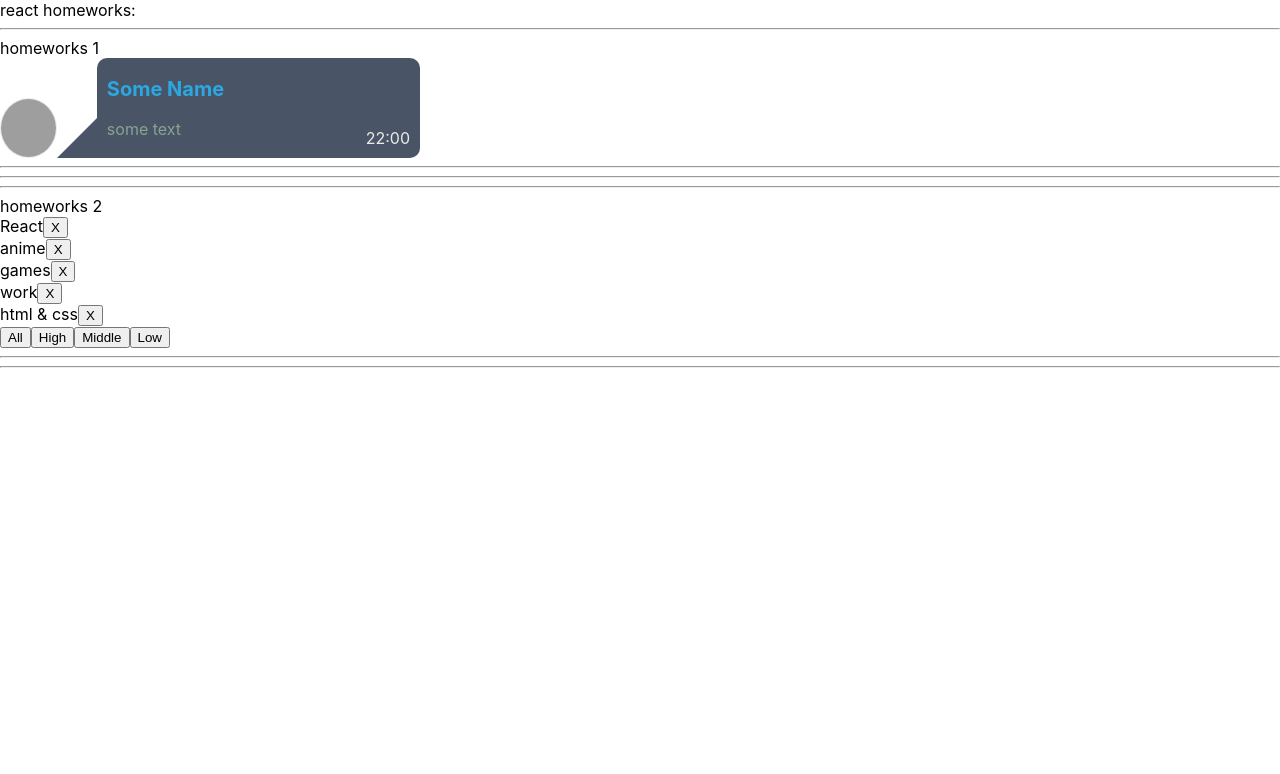
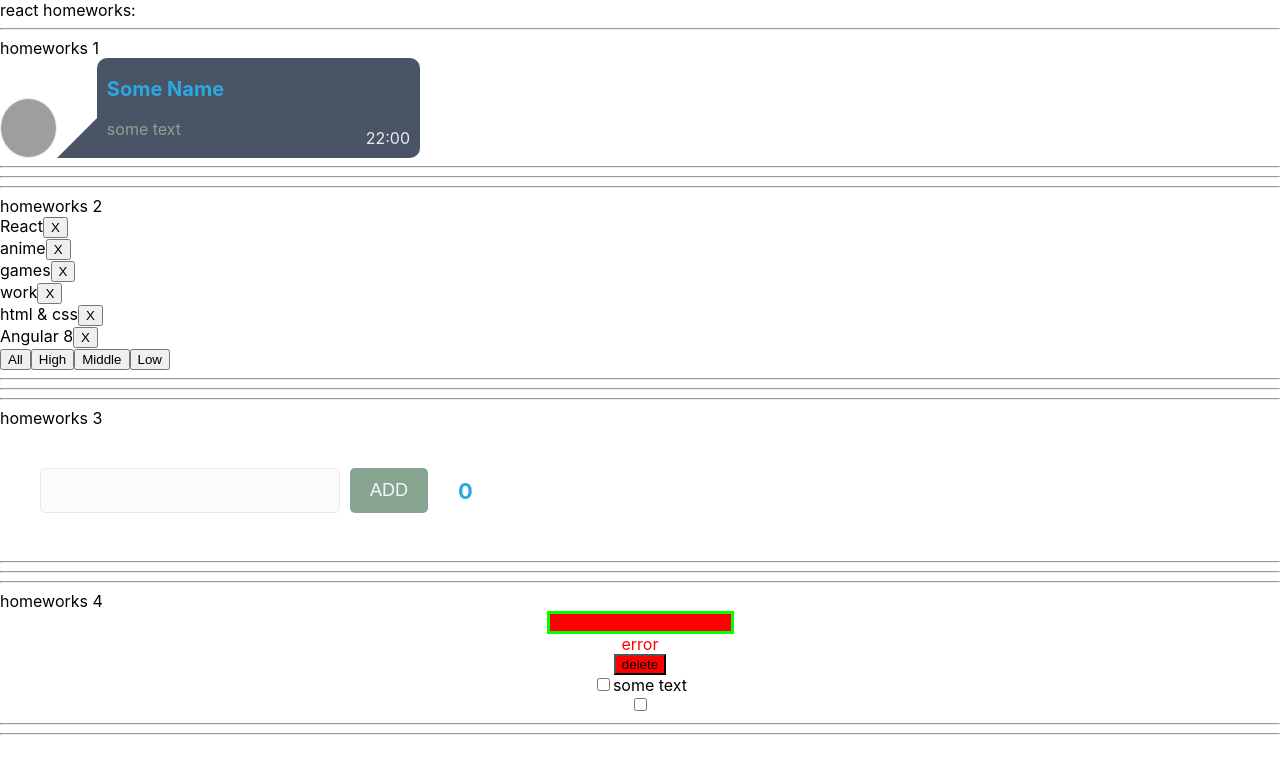
Before and after one commit to 28gomon/homework-incubator, a React (Create React App) app: page / in a window 1280 px wide. Shown: the top 774 px of the page. Built offline with nearby package versions, Linux system fonts and the light colour scheme; grey boxes are pictures that could not be loaded.

Commit message:
add homework 3

```diff
--- a/package.json
+++ b/package.json
@@ -10,10 +10,12 @@
     "@types/node": "^12.0.0",
     "@types/react": "^16.9.0",
     "@types/react-dom": "^16.9.0",
+    "@types/uuid": "^8.3.0",
     "react": "^16.13.1",
     "react-dom": "^16.13.1",
     "react-scripts": "3.4.1",
-    "typescript": "~3.7.2"
+    "typescript": "~3.7.2",
+    "uuid": "^8.3.0"
   },
   "scripts": {
     "start": "react-scripts start",
--- a/src/p1-main/m1-ui/u1-app/App.tsx
+++ b/src/p1-main/m1-ui/u1-app/App.tsx
@@ -2,6 +2,8 @@ import React from "react";
 import s from "./App.module.css";
 import HW1 from "../../../p2-homeworks/h1/HW1";
 import HW2 from "../../../p2-homeworks/h2/HW2";
+import HW3 from "../../../p2-homeworks/h3/HW3";
+import HW4 from "../../../p2-homeworks/h4/HW4";
 
 function App() {
     return (
@@ -9,8 +11,8 @@ function App() {
             <div>react homeworks:</div>
             <HW1/>
             <HW2/>
-            {/*<HW3/>*/}
-            {/*<HW4/>*/}
+            <HW3/>
+            <HW4/>
             {/*<HW5/>*/}
 
         </div>
--- a/src/p2-homeworks/h2/HW2.tsx
+++ b/src/p2-homeworks/h2/HW2.tsx
@@ -20,6 +20,7 @@ const defaultAffairs: Array<AffairType> = [
 	{_id: 3, name: "games", priority: "low"},
 	{_id: 4, name: "work", priority: "high"},
 	{_id: 5, name: "html & css", priority: "middle"},
+	{_id: 6, name: "Angular 8", priority: "middle"},
 ];
 
 // pure helper functions
--- a/src/p2-homeworks/h3/Greeting.module.css
+++ b/src/p2-homeworks/h3/Greeting.module.css
@@ -1,5 +1,57 @@
-.someClass {
+.Greeting {
+    position: relative;
+    padding: 40px;
+    display: flex;
+    align-items: center;
+    width: auto;
+}
 
+.Greeting input {
+    width: 300px;
+    height: 45px;
+    padding-left: 15px;
+    border-radius: 5px;
+    border: 1px solid #eaeaea;
+    margin-right: 10px;
+    background: #fcfcfc;
+}
+
+.Greeting input:active, input:hover, input:focus {
+    outline: none;
+}
+
+.Greeting button {
+    height: 45px;
+    padding-left: 20px;
+    padding-right: 20px;
+    font-size: 18px;
+    border: none;
+    background: #87a490;
+    color: aliceblue;
+    text-transform: uppercase;
+    cursor: pointer;
+    border-radius: 5px;
+}
+
+.Greeting button:hover, button:active, button:focus {
+    outline: none;
+}
+
+.Error {
+    position: absolute;
+    bottom: 0;
+    background: chocolate;
+    color: white;
+    padding: 8px 12px;
+    border-radius: 5px;
+    transition: all .25s ease-in;
+}
+
+.TotalUser {
+    margin-left: 30px;
+    font-size: 22px;
+    font-weight: bold;
+    color: #2ba8e2;
 }
 
 .error {
--- a/src/p2-homeworks/h3/Greeting.tsx
+++ b/src/p2-homeworks/h3/Greeting.tsx
@@ -2,27 +2,32 @@ import React from "react";
 import s from "./Greeting.module.css";
 
 type GreetingPropsType = {
-    name: any // need to fix any
-    setNameCallback: any // need to fix any
-    addUser: any // need to fix any
-    error: any // need to fix any
-    totalUsers: any // need to fix any
+	// need to fix any
+	name: string
+	// need to fix any
+	setNameCallback: (e: React.FormEvent<HTMLInputElement>) => void
+	// need to fix any
+	addUser: () => void
+	// need to fix any
+	error: string
+	// need to fix any
+	totalUsers: number
 }
 
 // презентационная компонента (для верстальщика)
 const Greeting: React.FC<GreetingPropsType> = (
     {name, setNameCallback, addUser, error, totalUsers} // деструктуризация пропсов
 ) => {
-    const inputClass = s.error; // need to fix with (?:)
+	const inputClass = error === "" ? "" : s.error; // need to fix with (?:)
 
-    return (
-        <div>
-            <input value={name} onChange={setNameCallback} className={inputClass}/>
-            <span>{error}</span>
-            <button onClick={addUser}>add</button>
-            <span>{totalUsers}</span>
-        </div>
-    );
+	return (
+		<div className={s.Greeting}>
+			<input value={name} onChange={setNameCallback} className={inputClass}/>
+			{error ? <span className={s.Error}>{error}</span> : null}
+			<button onClick={addUser}>add</button>
+			<span className={s.TotalUser}>{totalUsers}</span>
+		</div>
+	);
 }
 
 export default Greeting;
--- a/src/p2-homeworks/h3/GreetingContainer.tsx
+++ b/src/p2-homeworks/h3/GreetingContainer.tsx
@@ -1,9 +1,12 @@
 import React, {useState} from "react";
 import Greeting from "./Greeting";
+import {UserType} from "./HW3";
 
 type GreetingContainerPropsType = {
-    users: any // need to fix any
-    addUserCallback: any // need to fix any
+	// need to fix any
+    users: Array<UserType>
+	// need to fix any
+    addUserCallback: (name: string) => void
 }
 
 // более простой и понятный для новичков
@@ -11,18 +14,29 @@ type GreetingContainerPropsType = {
 
 // более современный и удобный для про :)
 // уровень локальной логики
-const GreetingContainer: React.FC<GreetingContainerPropsType> = ({users, addUserCallback}) => { // деструктуризация пропсов
-    const [name, setName] = useState<any>(""); // need to fix any
-    const [error, setError] = useState<any>(""); // need to fix any
+// деструктуризация пропсов
+const GreetingContainer: React.FC<GreetingContainerPropsType> = ({users, addUserCallback}) => {
+    const [name, setName] = useState<string>(""); // need to fix any
+    const [error, setError] = useState<string>(""); // need to fix any
 
-    const setNameCallback = (e: any) => { // need to fix any
-        setName(""); // need to fix
+    const setNameCallback = (e: React.FormEvent<HTMLInputElement>) => { // need to fix any
+    	let value = e.currentTarget.value;
+        setName(value); // need to fix
+		setError("");
     };
     const addUser = () => {
-        alert(`Hello  !`); // need to fix
+    	if (name !== "") {
+			addUserCallback(name);
+			// need to fix
+			alert(`Hello ${name} !`);
+			setError("");
+			setName("");
+		} else {
+    		setError('Поле не должно быть пустым!');
+		}
     };
 
-    const totalUsers = 0; // need to fix
+    const totalUsers = users.length; // need to fix
 
     return (
         <Greeting
--- a/src/p2-homeworks/h3/HW3.tsx
+++ b/src/p2-homeworks/h3/HW3.tsx
@@ -1,20 +1,24 @@
 import React, {useState} from "react";
 import GreetingContainer from "./GreetingContainer";
+import { v4 as uuid } from "uuid";
 
 // types
 export type UserType = {
-    _id: any // need to fix any
-    name: any // need to fix any
+	// need to fix any
+    _id: string
+	// need to fix any
+    name: string
 }
 
 // уровень работы с глобальными данными
 function HW3() {
-    const [users, setUsers] = useState<any>([]); // need to fix any
+    const [users, setUsers] = useState<Array<UserType>>([]); // need to fix any
 
-    const addUserCallback = (name: any) => { // need to fix any
-        setUsers([]); // need to fix
+    const addUserCallback = (name: string) => { // need to fix any
+		users.push({_id: uuid(), name: name})
+        setUsers(users); // need to fix
+		console.log(users)
     }
-
     return (
         <div>
             <hr/>
```
Also changed, not shown: 1 other file (tests, documents, lock files or other folders).
